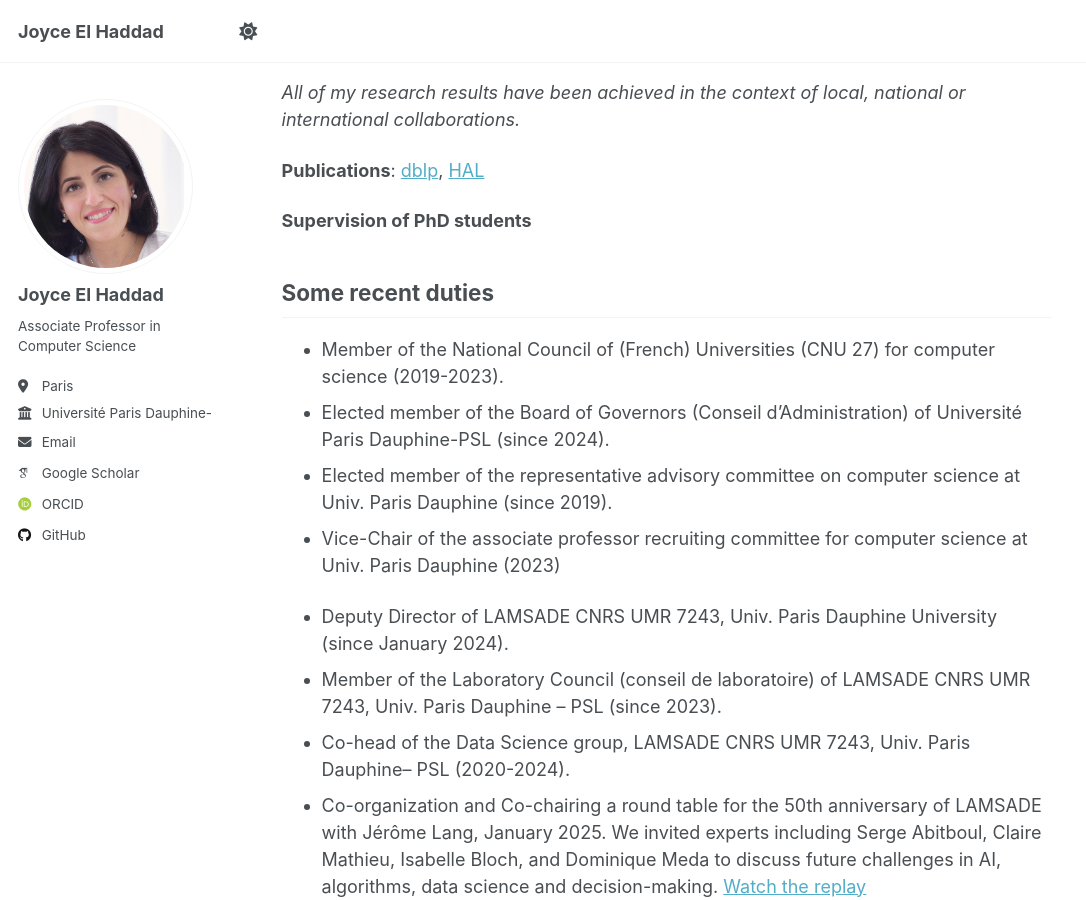
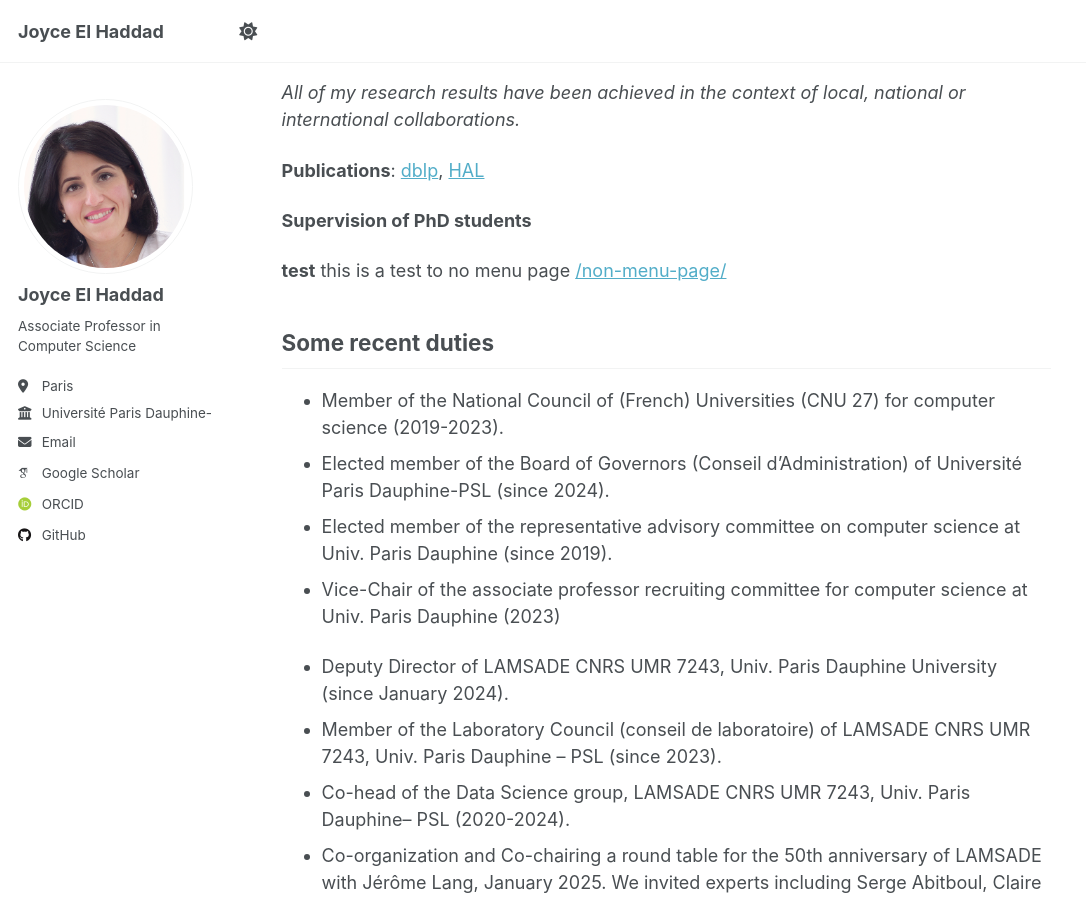
Before and after one commit to joyceelhaddad/joyceelhaddad.github.io, a Jekyll site: the page built from _pages/about.md, in a window 1280 px wide and 900 px high, scrolled down 601 px. Shown: the whole window, without its empty margins (0-1086 px from the left). Built offline with Jekyll 4.4.1, drawn with Linux system fonts in a browser that asks for light colours; some web fonts are replaced; a script that is not in the unit is left out.

Commit message:
Update about.md

```diff
--- a/_pages/about.md
+++ b/_pages/about.md
@@ -26,6 +26,8 @@ Since 2021, my research work has evolved towards contract management for the <fo
 **Publications**: [dblp](https://dblp.org/pid/91/6045.html), [HAL](https://hal.science/search/index?q=joyce+el+haddad)
 
 **Supervision of PhD students**
+
+**test** this is a test to no menu page [/non-menu-page/](https://joyceelhaddad.github.io/non-menu-page/)
 
 Some recent duties
 ------
```
